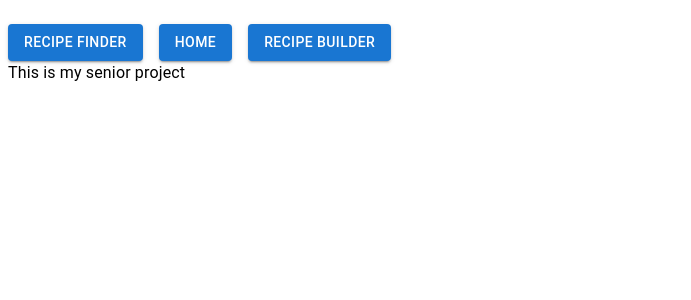
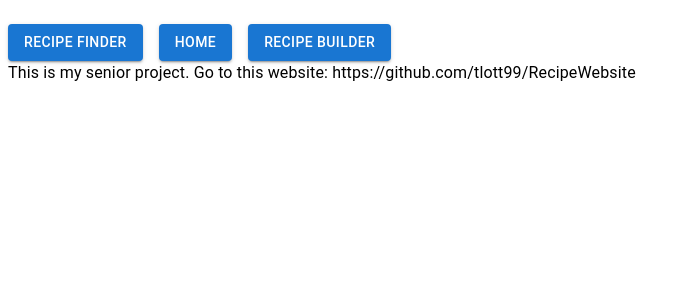
Before and after one commit to tlott99/RecipeWebsite, a React (Vite) app: page / in a window 1280 px wide. Shown: the top 300 px of the page, without its empty margins (0-691 px from the left). Built offline with nearby package versions, Linux system fonts and the light colour scheme.

Commit message:
added my github link

```diff
--- a/src/Pages/MainPages.jsx
+++ b/src/Pages/MainPages.jsx
@@ -3,7 +3,7 @@ import { Typography } from "@mui/material";
 export default function MainPages(){
 
     return(
-        <Typography>This is my senior project</Typography>
+        <Typography>This is my senior project. Go to this website: https://github.com/tlott99/RecipeWebsite</Typography>
 
     )
 }
```
